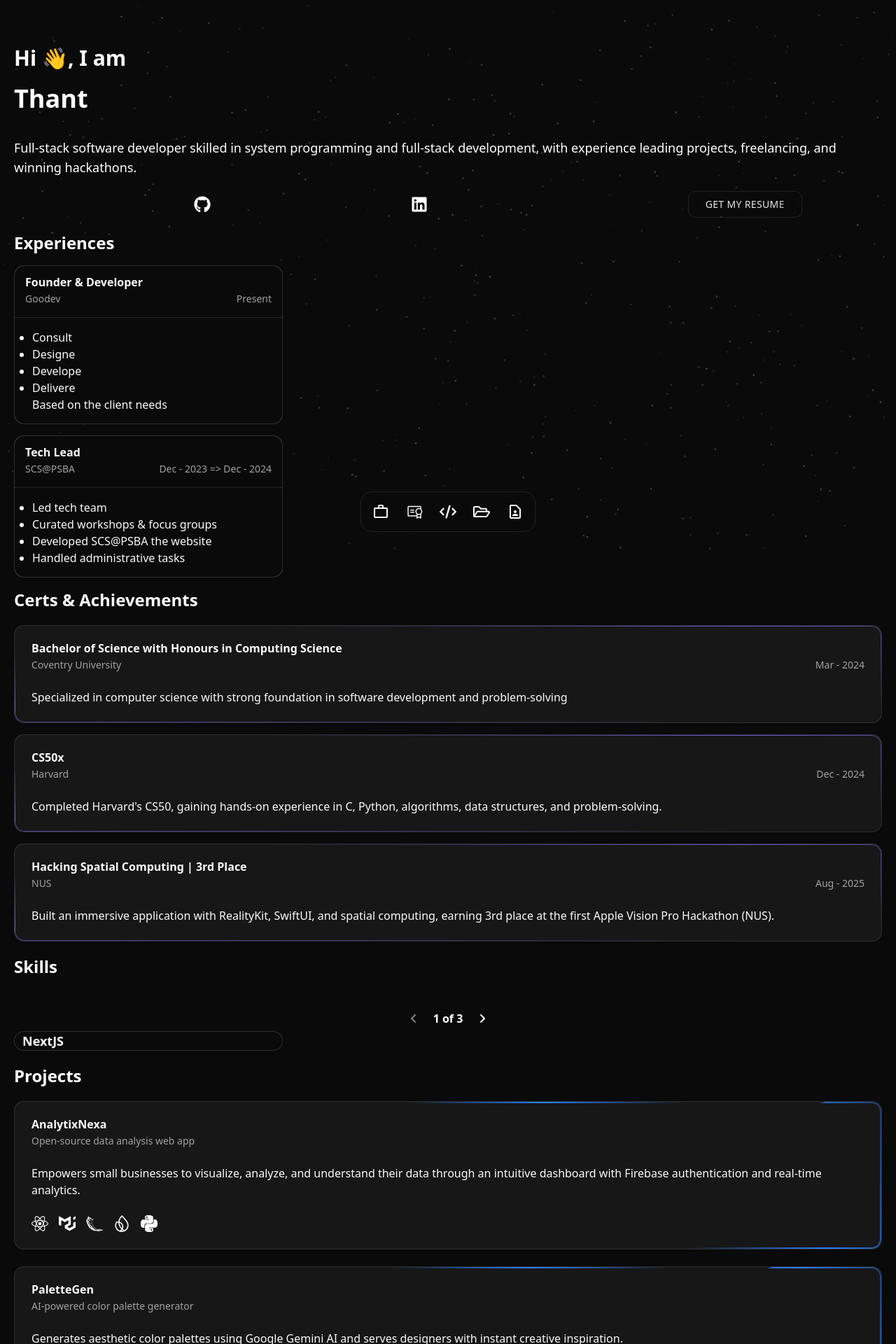
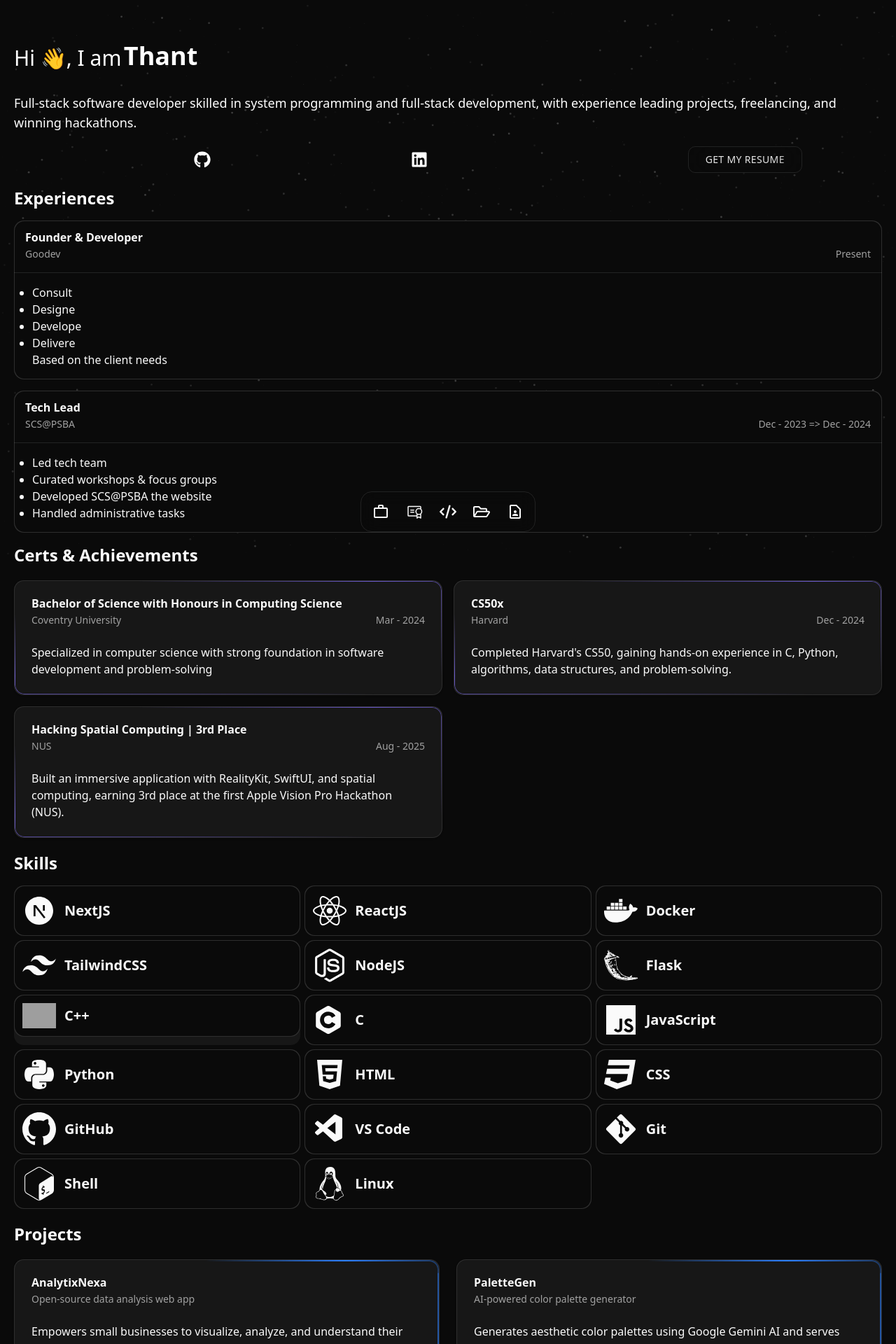
Before and after one commit to thanthtetaung4/tha-portfolio, a Next.js app: page / in a window 1280 px wide. Shown: the top 1920 px of the page at 70% size. Built offline with nearby package versions, Linux system fonts and the light colour scheme; grey boxes are pictures that could not be loaded.

Commit message:
all done

```diff
--- a/src/app/layout.tsx
+++ b/src/app/layout.tsx
@@ -3,7 +3,6 @@ import { Geist, Geist_Mono } from "next/font/google";
 import "./globals.css";
 import { Particles } from "@/components/ui/particles"
 import { MyDock } from "@/components/dock"
-import { Pointer } from "@/components/ui/pointer"
 
 const geistSans = Geist({
   variable: "--font-geist-sans",
@@ -30,7 +29,6 @@ export default function RootLayout({
       <body
         className={`${geistSans.variable} ${geistMono.variable} antialiased dark min-h-screen w-full pt-10`}
       >
-        {/* <Pointer/> */}
         <Particles
           className="fixed inset-0 z-0"
           quantity={500}
--- a/src/components/certs-and-achievements.tsx
+++ b/src/components/certs-and-achievements.tsx
@@ -32,7 +32,7 @@ export function CertCards() {
 	]
 
 	return (
-		<div className="grid gap-4">
+		<div className="grid gap-4 md:grid-cols-2">
 			{certs.map(({title, organisation, date, content}, index) => (
 				<Card key={index} className="relative overflow-hidden">
 					<ShineBorder shineColor="#6A5ACD" />
--- a/src/components/hero.tsx
+++ b/src/components/hero.tsx
@@ -1,6 +1,7 @@
 "use client"
 
 import { useTheme } from "next-themes"
+import useScreenSize from "./hook/useScreenSize"
 
 
 import {
@@ -47,10 +48,10 @@ export function JobCard() {
 	return (
 		<section id="exp">
 			<h2 className="text-2xl font-bold text-black dark:text-white">Experiences</h2>
-			<div className="grid gap-4 mt-4">
+			<div className="grid gap-4 mt-4 w-ful">
 				{
 					experiences.map(({title, description, duration, lists, content}, index) => (
-						<Card key={index} className="w-full max-w-sm border-none p-0 shadow-none">
+						<Card key={index} className="w-full max-w-sm md:max-w-none border-none p-0 shadow-none">
 							<MagicCard
 							gradientColor={theme === "dark" ? "#262626" : "#D9D9D955"}
 							className="p-0"
@@ -81,22 +82,32 @@ export function JobCard() {
 				}
 			</div>
 		</section>
-	)
+		);
 	}
 
-export function Hero () {
+export function Hero() {
+	const { width } = useScreenSize();
+	// Calculate margin-left as a proportion of screen width
+	let ml = 0;
+	if (width >= 1536) {
+		ml = -width * 0.06; // ~-90px for 1536px
+	} else if (width >= 810) {
+		ml = -width * 0.04; // ~-32px for 810px
+	} else {
+		ml = 0;
+	}
+
 	return (
 		<section id="hero">
-			<div className="grid gap-2">
-				<p className="text-3xl font-bold text-black dark:text-white inline-block md:leading-[-0.5]">Hi 👋, I am </p>
-				<div className="">
+			<div className="grid gap-2 md:grid-cols-4 md:justify-between md:items-start lg:grid-cols-12">
+				<p className="text-3xl font-boldtext-white inline-block md:leading-[-2.7] lg:col-span-2">Hi 👋, I am </p>
+				<div className="md:col-span-3 lg:col-span-10" style={{ marginLeft: ml }}>
 					<WordRotate
 						className="text-4xl font-bold text-black dark:text-white inline-block"
 						words={["Thant", "A Developer"]}/>
 				</div>
-				<p className="mt-5 text-lg">Full-stack software developer skilled in system programming and full-stack development,
+				<p className="mt-5 text-lg md:col-span-full">Full-stack software developer skilled in system programming and full-stack development,
 					with experience leading projects, freelancing, and winning hackathons.</p>
-
 			</div>
 			<div className="mt-5 flex justify-around">
 				<div className="w-1/2 flex justify-around items-center">
--- /dev/null
+++ b/src/components/hook/useScreenSize.tsx
@@ -0,0 +1,30 @@
+'use client'
+
+import { useState, useEffect } from 'react';
+
+const useScreenSize = () => {
+const [screenSize, setScreenSize] = useState({
+	width: window.innerWidth,
+	height: window.innerHeight,
+});
+
+useEffect(() => {
+	const handleResize = () => {
+	setScreenSize({
+		width: window.innerWidth,
+		height: window.innerHeight,
+	});
+	};
+
+	window.addEventListener('resize', handleResize);
+
+	// Clean up the event listener on component unmount
+	return () => {
+	window.removeEventListener('resize', handleResize);
+	};
+}, []); // Empty dependency array ensures this runs only once on mount
+
+return screenSize;
+};
+
+export default useScreenSize;
--- a/src/components/projects.tsx
+++ b/src/components/projects.tsx
@@ -1,3 +1,5 @@
+'use client'
+
 import {
   SiReact,
   SiMui,
@@ -21,9 +23,14 @@ import {
 } from "@/components/ui/card"
 import { BorderBeam } from "@/components/ui/border-beam"
 import { ShinyButton } from "./ui/shiny-button";
-import Link from "next/link";
+import useScreenSize from "./hook/useScreenSize";
 
 function ProjectCards() {
+	const {width, height} = useScreenSize();
+	console.log(width, height);
+
+	// md w => 768
+	// lg w => 1024
 	const projects = [
 	{
 		title: "AnalytixNexa",
@@ -61,7 +68,7 @@ function ProjectCards() {
 
 	return (
 		<div className="mt-5">
-			<div className="grid gap-6">
+			<div className="grid gap-6 md:grid-cols-2">
 			{
 				projects.map(({title, description, content, techStack}, index) => (
 					<Card key={index} className="relative overflow-hidden">
--- a/src/components/skills.tsx
+++ b/src/components/skills.tsx
@@ -129,8 +129,8 @@ export function SkillsSM () {
 	);
 
 	return (
-	<div className="mt-5 flex flex-col items-center justify-center w-full">
-		<div className="md:hidden w-full">
+	<div className="md:hidden mt-5 flex flex-col items-center justify-center w-full">
+		<div className="w-full">
 			<div className="w-full">
 				<div className="grid grid-cols-2 gap-2 overflow-hidden">
 						{paginatedSkills.map(({ name, icon }, i) => (
@@ -180,31 +180,102 @@ export function SkillsSM () {
 }
 
 export function SkillsMD () {
-	const {theme} = useTheme();
-
 	const skills = [
 		{
 			name: "NextJS",
-			icon: "",
+			icon: <RiNextjsFill className="text-5xl"/>,
 
-		}
-	]
+		},
+		{
+			name: "ReactJS",
+			icon: <FaReact className="text-5xl"/>,
+
+		},
+		{
+			name: "Docker",
+			icon: <FaDocker className="text-5xl"/>,
+
+		},
+		{
+			name: "TailwindCSS",
+			icon: <RiTailwindCssFill className="text-5xl"/>,
+
+		},
+		{
+			name: "NodeJS",
+			icon: <FaNodeJs className="text-5xl"/>,
+
+		},
+		{
+			name: "Flask",
+			icon: <SiFlask className="text-5xl"/>,
+
+		},
+		{
+			name: "C++",
+			icon: <Image alt="cpp" src="https://cdn.jsdelivr.net/gh/devicons/devicon@latest/icons/cplusplus/cplusplus-original.svg" width={48} height={48} className="grayscale"/>
+
+		},
+		{
+			name: "C",
+			icon: <CIcon/>,
+
+		},
+		{
+			name: "JavaScript",
+			icon: <FaJs className="text-5xl"/>
+
+		},
+		{
+			name: "Python",
+			icon: <FaPython className="text-5xl"/>,
+
+		},
+		{
+			name: "HTML",
+			icon: <FaHtml5 className="text-5xl"/>
+
+		},
+		{
+			name: "CSS",
+			icon: <FaCss3 className="text-5xl"/>,
+
+		},
+		{
+			name: "GitHub",
+			icon: <BsGithub className="text-5xl"/>
+
+		},
+		{
+			name: "VS Code",
+			icon: <VscVscode className="text-5xl"/>,
+		},
+		{
+			name: "Git",
+			icon: <FaGitAlt className="text-5xl"/>
+		},
+		{
+			name: "Shell",
+			icon: <SiGnubash className="text-5xl"/>,
+		},
+		{
+			name: "Linux",
+			icon: <FaLinux className="text-5xl"/>,
+		},
+	];
 
 	return (<>
-				<div className="hidden md:block">
+				<div className="hidden md:grid md:grid-cols-3 md:gap-1.5 mt-4">
 					{
 					skills.map(({name, icon}, index) => (
-						<Card key={index} className="w-full max-w-sm border-none p-0 shadow-none">
-							<MagicCard
-							gradientColor={theme === "dark" ? "#262626" : "#D9D9D955"}
-							className="p-0"
-							>
-								<div className="relative flex items-center gap-3 w-full">
-									<div className="text-2xl">{icon}</div>
-									<span className="font-semibold text-lg">{name}</span>
-								</div>
-							</MagicCard>
-						</Card>
+						<Card className="border-none p-0 shadow-none" key={index}>
+									<MagicCard className="p-0">
+										<div className="flex items-center gap-3 w-full p-3">
+											{icon}
+											<span className="font-bold text-xl">{name}</span>
+										</div>
+									</MagicCard>
+								</Card>
 					))
 				}
 				</div>
--- a/src/components/ui/pointer.tsx
+++ /dev/null
@@ -1,119 +0,0 @@
-"use client"
-
-import { useEffect, useRef, useState } from "react"
-import {
-  AnimatePresence,
-  HTMLMotionProps,
-  motion,
-  useMotionValue,
-} from "motion/react"
-
-import { cn } from "@/lib/utils"
-
-/**
- * A custom pointer component that displays an animated cursor.
- * Add this as a child to any component to enable a custom pointer when hovering.
- * You can pass custom children to render as the pointer.
- *
- * @component
- * @param {HTMLMotionProps<"div">} props - The component props
- */
-export function Pointer({
-  className,
-  style,
-  children,
-  ...props
-}: HTMLMotionProps<"div">): React.ReactNode {
-  const x = useMotionValue(0)
-  const y = useMotionValue(0)
-  const [isActive, setIsActive] = useState<boolean>(false)
-  const containerRef = useRef<HTMLDivElement>(null)
-
-  useEffect(() => {
-    if (typeof window !== "undefined" && containerRef.current) {
-      // Get the parent element directly from the ref
-      const parentElement = containerRef.current.parentElement
-
-      if (parentElement) {
-        // Add cursor-none to parent
-        parentElement.style.cursor = "none"
-
-        // Add event listeners to parent
-        const handleMouseMove = (e: MouseEvent) => {
-          x.set(e.clientX)
-          y.set(e.clientY)
-        }
-
-        const handleMouseEnter = (e: MouseEvent) => {
-          x.set(e.clientX)
-          y.set(e.clientY)
-          setIsActive(true)
-        }
-
-        const handleMouseLeave = () => {
-          setIsActive(false)
-        }
-
-        parentElement.addEventListener("mousemove", handleMouseMove)
-        parentElement.addEventListener("mouseenter", handleMouseEnter)
-        parentElement.addEventListener("mouseleave", handleMouseLeave)
-
-        return () => {
-          parentElement.style.cursor = ""
-          parentElement.removeEventListener("mousemove", handleMouseMove)
-          parentElement.removeEventListener("mouseenter", handleMouseEnter)
-          parentElement.removeEventListener("mouseleave", handleMouseLeave)
-        }
-      }
-    }
-  }, [x, y])
-
-  return (
-    <>
-      <div ref={containerRef} />
-      <AnimatePresence>
-        {isActive && (
-          <motion.div
-            className="pointer-events-none fixed z-50 transform-[translate(-50%,-50%)]"
-            style={{
-              top: y,
-              left: x,
-              ...style,
-            }}
-            initial={{
-              scale: 0,
-              opacity: 0,
-            }}
-            animate={{
-              scale: 1,
-              opacity: 1,
-            }}
-            exit={{
-              scale: 0,
-              opacity: 0,
-            }}
-            {...props}
-          >
-            {children || (
-              <svg
-                stroke="currentColor"
-                fill="currentColor"
-                strokeWidth="1"
-                viewBox="0 0 16 16"
-                height="24"
-                width="24"
-                xmlns="http://www.w3.org/2000/svg"
-                className={cn(
-                  "rotate-[-70deg] stroke-white text-black",
-                  className
-                )}
-              >
-                <path d="M14.082 2.182a.5.5 0 0 1 .103.557L8.528 15.467a.5.5 0 0 1-.917-.007L5.57 10.694.803 8.652a.5.5 0 0 1-.006-.916l12.728-5.657a.5.5 0 0 1 .556.103z" />
-              </svg>
-            )}
-          </motion.div>
-        )}
-      </AnimatePresence>
-    </>
-  )
-}
--- a/src/components/ui/word-rotate.tsx
+++ b/src/components/ui/word-rotate.tsx
@@ -35,7 +35,7 @@ export function WordRotate({
   }, [words, duration])
 
   return (
-    <div className="overflow-hidden py-2">
+    <div className="overflow-hidden py-2 md:py-0">
       <AnimatePresence mode="wait">
         <motion.h1
           key={words[index]}
```
Lines whose indentation alone changed are shown as unchanged.
